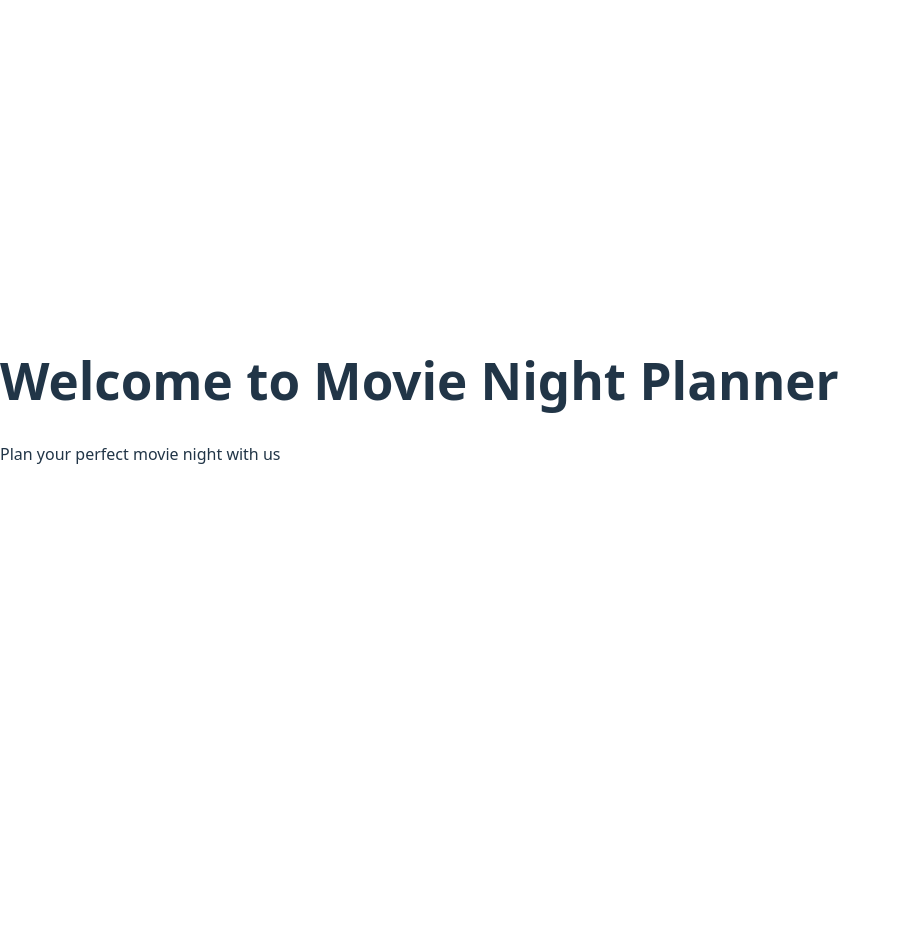
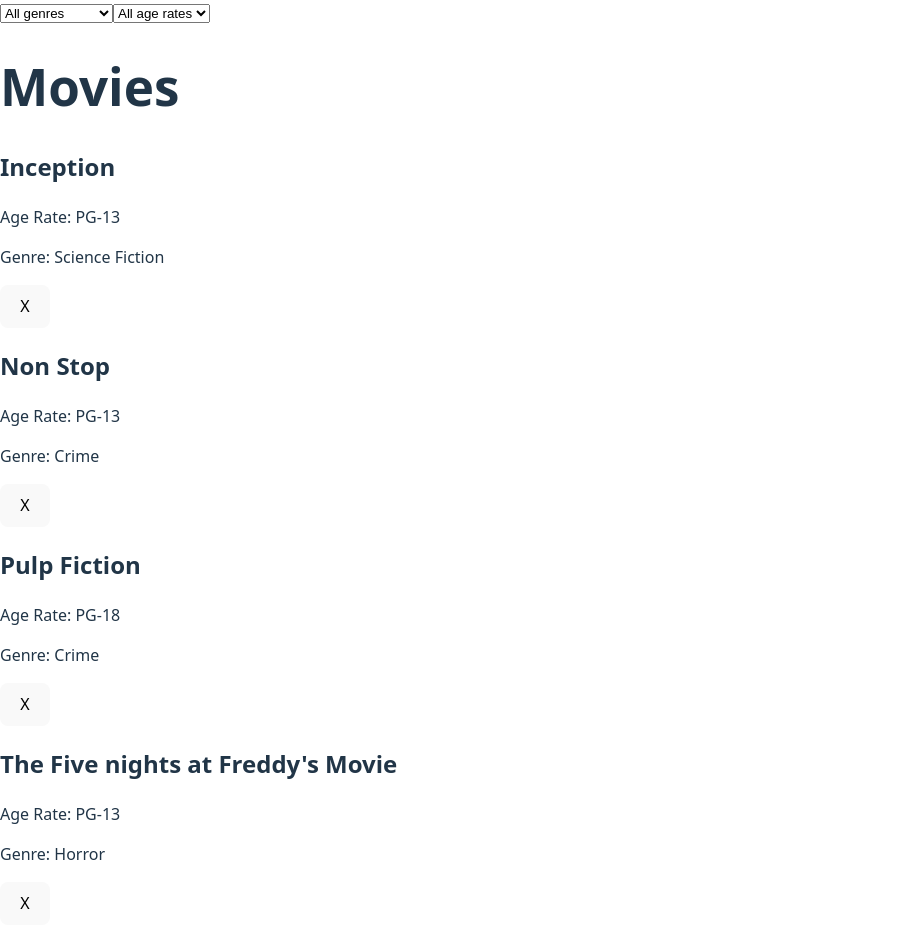
Before and after one commit to erik-per-lidstrom/Movie-night-planer, a React (Vite) app: page / in a window 1280 px wide. Shown: the whole page, without its empty margins (0-901 px from the left). Before the commit the page ends 800 px from the top, so only its background shows below. Built offline with nearby package versions, Linux system fonts and the light colour scheme.

Commit message:
feat: fixd reduser

```diff
--- a/src/App.tsx
+++ b/src/App.tsx
@@ -4,12 +4,16 @@
 import AdminPage from "./pages/admin.page";
 import MoviePage from "./pages/movie.page";
 import MovieContext from "./context/movie.context";
-import { movies } from "./data/movies";
+import { useReducer } from "react";
+import { movieReducer } from "./context/movie.reducer";
+import { movies as mock } from "./data/movies";
+function App() {
+  const [movies, dispatch] = useReducer(movieReducer, mock);
+  console.log(movies);
 
-function App() {
   return (
     <>
-      <MovieContext.Provider value={{ movie: movies, dispatch: () => null }}>
+      <MovieContext.Provider value={{ state: movies, dispatch }}>
         <Routes>
           <Route element={<MainLayout />}>
             <Route path="/" element={<HomePage />} />
--- a/src/context/movie.context.tsx
+++ b/src/context/movie.context.tsx
@@ -1,20 +1,11 @@
-import type { ReactNode } from "react";
-import { createContext, useReducer } from "react";
-import { moveReducer } from "./move.reduser";
+import { createContext } from "react";
 import type { MovieState, MovieContextType } from "../types";
 
 const initialMovies: MovieState = [];
 
-const MovieContext = createContext<MovieContextType | null>(null);
-
-export const MovieProvider = ({ children }: { children: ReactNode }) => {
-  const [movie, dispatch] = useReducer(moveReducer, initialMovies);
-
-  return (
-    <MovieContext.Provider value={{ movie, dispatch }}>
-      {children}
-    </MovieContext.Provider>
-  );
-};
+const MovieContext = createContext<MovieContextType | null>({
+  state: initialMovies,
+  dispatch: () => null,
+});
 
 export default MovieContext;
--- a/src/context/move.reduser.ts
+++ b/src/context/movie.reducer.ts
@@ -1,6 +1,6 @@
 import type { Action, Movie, MovieState } from "../types";
 
-export const moveReducer = (state: Movie[], action: Action): MovieState => {
+export const movieReducer = (state: MovieState, action: Action): MovieState => {
   switch (action.type) {
     case "ADD_MOVIE": {
       const newMovie: Movie = {
@@ -13,15 +13,9 @@
     }
 
     case "REMOVE_MOVIE": {
-      console.log("hi");
-
-      console.log(action.payload);
-
       return state.filter((movie) => movie.id !== action.payload);
     }
     default: {
-      console.log("hi");
-
       return state;
     }
   }
--- a/src/pages/home.page.tsx
+++ b/src/pages/home.page.tsx
@@ -1,8 +1,65 @@
+import { useState } from "react";
+import type { Movie } from "../types";
+import { useContext } from "react";
+import MovieContext from "../context/movie.context";
+
 const HomePage = () => {
+  const { state, dispatch } = useContext(MovieContext) || {
+    state: [],
+    dispatch: null,
+  };
+
+  const [selectedGenre, setSelectedGenre] = useState<string>("");
+  const [selectedAgeRate, setSelectedAgeRate] = useState<string>("");
+
+  const filteredmovies = state.filter((movie) => {
+    const matchinggenre = selectedGenre === "" || movie.genre === selectedGenre;
+    const matchingAgeRate =
+      selectedAgeRate === "" || movie.ageRate === selectedAgeRate;
+    return matchinggenre && matchingAgeRate;
+  });
+
+  const removeMovie = (id: string) =>
+    dispatch?.({ type: "REMOVE_MOVIE", payload: id });
+
   return (
     <div>
-      <h1>Welcome to Movie Night Planner</h1>
-      <p>Plan your perfect movie night with us</p>
+      <select
+        name="genre"
+        id="genre"
+        onChange={(event) => setSelectedGenre(event.target.value)}
+      >
+        <option value="">All genres</option>
+        <option value="Science Fiction">Science Fiction</option>
+        <option value="Crime">Crime</option>
+        <option value="Horror">Horror</option>
+      </select>
+
+      <select
+        name="ageRate"
+        id="ageRate"
+        onChange={(event) => setSelectedAgeRate(event.target.value)}
+      >
+        <option value="">All age rates</option>
+        <option value="PG-13">PG-13</option>
+        <option value="">PG-18</option>
+      </select>
+      <h1>Movies</h1>
+
+      {filteredmovies.map((movie: Movie) => (
+        <div key={movie.id}>
+          <h2>{movie.title}</h2>
+          <p>Age Rate: {movie.ageRate}</p>
+          <p>Genre: {movie.genre}</p>
+          <button
+            onClick={() => {
+              removeMovie(movie.id);
+            }}
+          >
+            X
+          </button>
+        </div>
+      ))}
     </div>
   );
 };
--- a/src/pages/movie.page.tsx
+++ b/src/pages/movie.page.tsx
@@ -1,75 +1,5 @@
-import { useState } from "react";
-import type { Movie } from "../types";
-import { useContext } from "react";
-import MovieContext from "../context/movie.context";
-import { movies } from "../data/movies";
-
 const MoviePage = () => {
-  const [selectedGenre, setSelectedGenre] = useState<string>("");
-  const [selectedAgeRate, setSelectedAgeRate] = useState<string>("");
-
-  const filteredmovies = movies.filter((movie) => {
-    const matchinggenre = selectedGenre === "" || movie.genre === selectedGenre;
-    const matchingAgeRate =
-      selectedAgeRate === "" || movie.ageRate === selectedAgeRate;
-    return matchinggenre && matchingAgeRate;
-  });
-  const { movie, dispatch } = useContext(MovieContext) || {
-    movies: [],
-    dispatch: null,
-  };
-
-  const removeMovie = (id: string) =>
-    dispatch?.({ type: "REMOVE_MOVIE", payload: id });
-
-  return (
-    <div>
-      <select
-        name="genre"
-        id="genre"
-        onChange={(event) => setSelectedGenre(event.target.value)}
-      >
-        <option value="">All genres</option>
-        <option value="Science Fiction">Science Fiction</option>
-        <option value="Crime">Crime</option>
-        <option value="Horror">Horror</option>
-      </select>
-
-      <select
-        name="ageRate"
-        id="ageRate"
-        onChange={(event) => setSelectedAgeRate(event.target.value)}
-      >
-        <option value="">All age rates</option>
-        <option value="PG-13">PG-13</option>
-        <option value="">PG-18</option>
-      </select>
-      <h1>Movies</h1>
-
-      {filteredmovies.map((movie: Movie) => (
-        <div key={movie.id}>
-          <h2>{movie.title}</h2>
-          <p>Age Rate: {movie.ageRate}</p>
-          <p>Genre: {movie.genre}</p>
-        </div>
-      ))}
-      {movie &&
-        movie.map((movie: Movie) => (
-          <div key={movie.id}>
-            <h2>{movie.title}</h2>
-
-            <p>Genre: {movie.genre}</p>
-            <button
-              onClick={() => {
-                removeMovie(movie.id);
-              }}
-            >
-              X
-            </button>
-          </div>
-        ))}
-    </div>
-  );
+  return <div>MoviePage</div>;
 };
 
 export default MoviePage;
--- a/src/types.ts
+++ b/src/types.ts
@@ -12,7 +12,7 @@
 export type MovieState = Movie[];
 
 export type MovieContextType = {
-  movie: MovieState;
+  state: MovieState;
   dispatch: Dispatch<Action>;
 };
 
```
